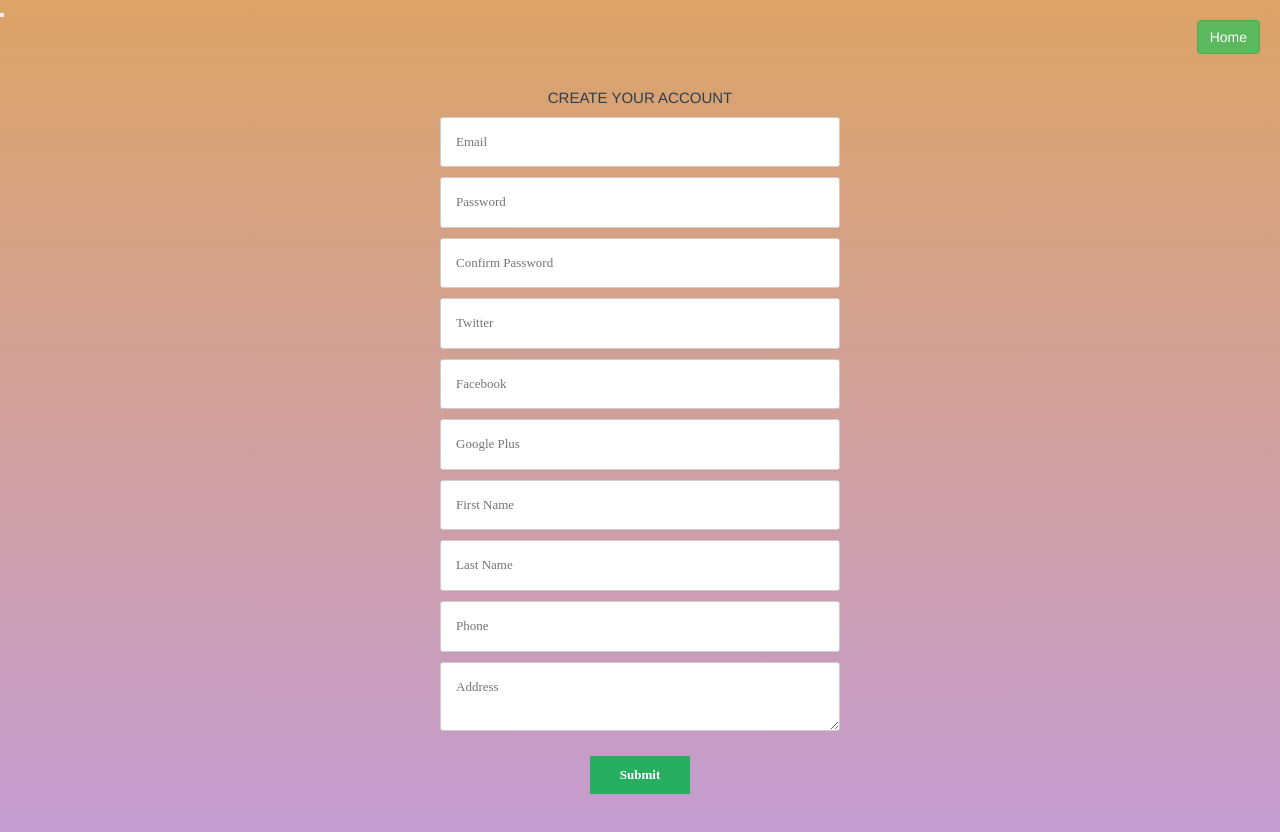
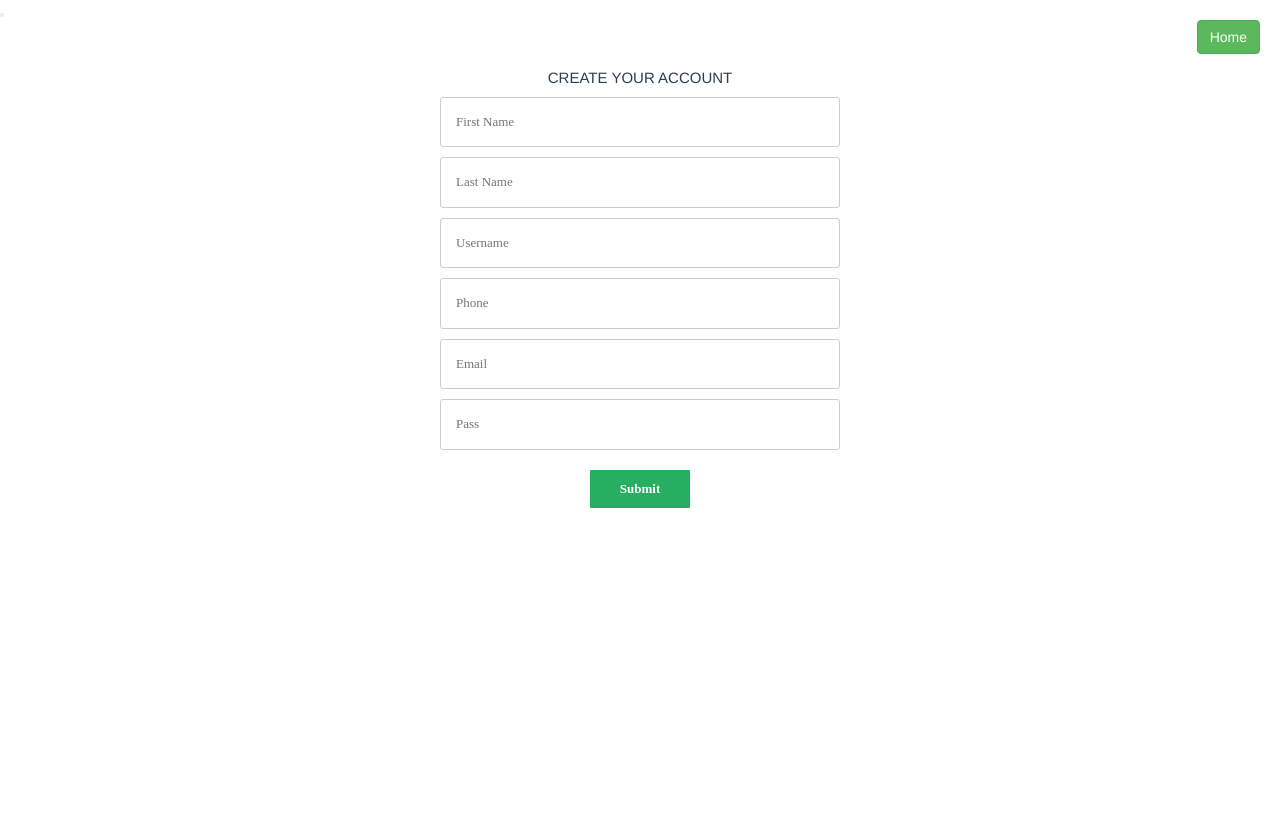
Before and after one commit to grooviq/Beats-Hub, a plain HTML site: page signup.html in a window 1280 px wide. After the commit the page ends 800 px from the top, so only its background shows below. Drawn offline with Linux system fonts and the light colour scheme.

Commit message:
added signup form

```diff
--- a/signup.html
+++ b/signup.html
@@ -6,30 +6,24 @@
     <link rel="stylesheet" href="css/bootstrap.css">
     <title>Beats hub</title>
   </head>
-  <body style="height: 100%;
-  background: linear-gradient(rgba(196, 102, 0, 0.6), rgba(155, 89, 182, 0.6));">
+  <body class="signuppage">
 
     <button type="button" name="button"><a  style="float:right;" class="btn btn-success home" href="beats-hub.html">Home</a></button>
     <!-- multistep form -->
-<form id="msform">
 
   <!-- fieldsets -->
-  <fieldset>
+  <form id="msform" method="POST" action="connect.php">
     <h2 class="fs-title">Create your account</h2>
-    <input type="text" name="email" placeholder="Email" />
-    <input type="password" name="pass" placeholder="Password" />
-    <input type="password" name="cpass" placeholder="Confirm Password" />
-    <input type="text" name="twitter" placeholder="Twitter" />
-    <input type="text" name="facebook" placeholder="Facebook" />
-    <input type="text" name="gplus" placeholder="Google Plus" />
-    <input type="text" name="fname" placeholder="First Name" />
-    <input type="text" name="lname" placeholder="Last Name" />
-    <input type="integer" name="phone" placeholder="Phone" />
-    <textarea name="address" placeholder="Address"></textarea>
+    <input type="text" name="firstname"  placeholder="First Name" required/>
+    <input type="text" name="lastname"   placeholder="Last Name" required/>
+    <input type="text" name="username"  placeholder="Username" required/>
+    <input type="integer" name="phone"  placeholder="Phone" required/>
+    <input type="email" name="email"  placeholder="Email" required/>
+    <input type="password" name="pass"  placeholder="Pass" required/>
     <input type="submit" name="submit" class="submit action-button" value="Submit" />
-  </fieldset>
+  </form>
 
-</form>
+
 
 <script type="text/javascript" src="js/jquery-3.3.1.js"></script>
 <script type="text/javascript" src="js/scripts.js"></script>
```
